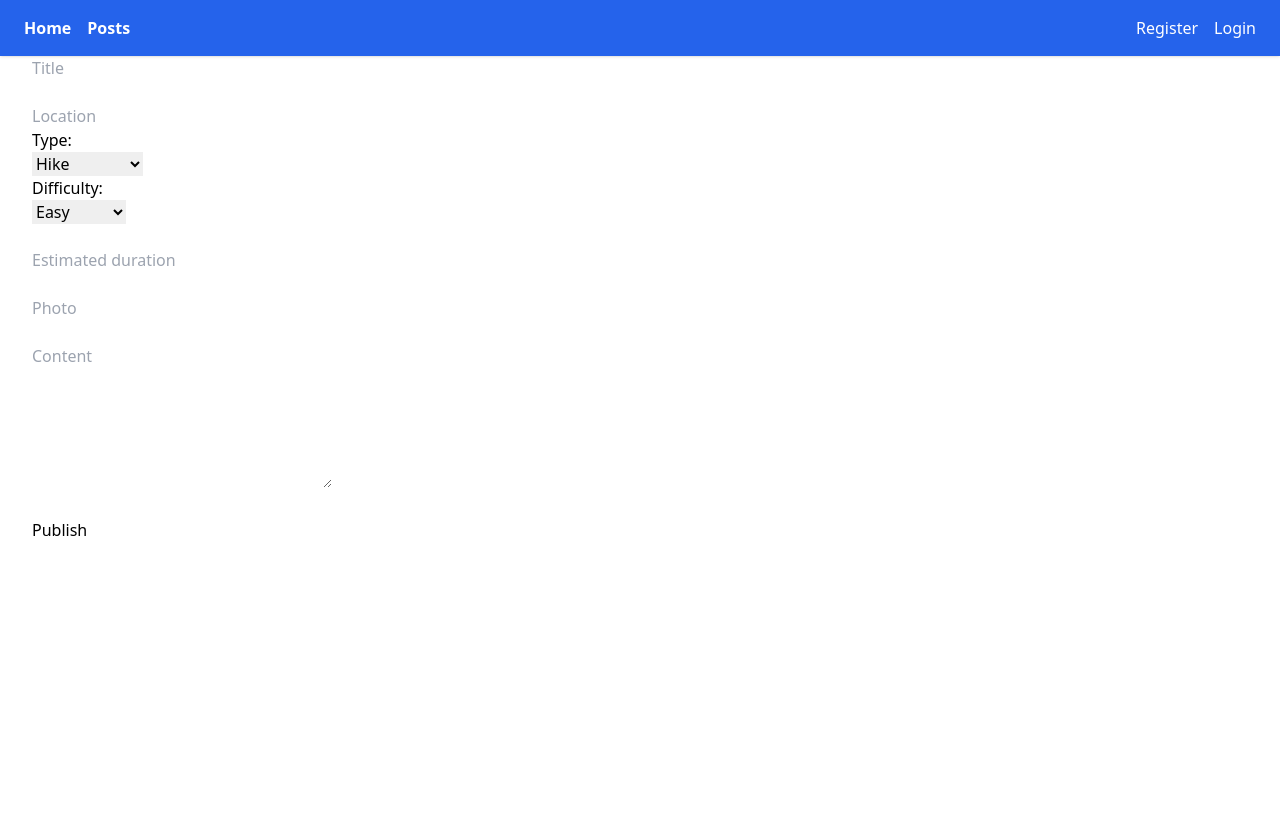
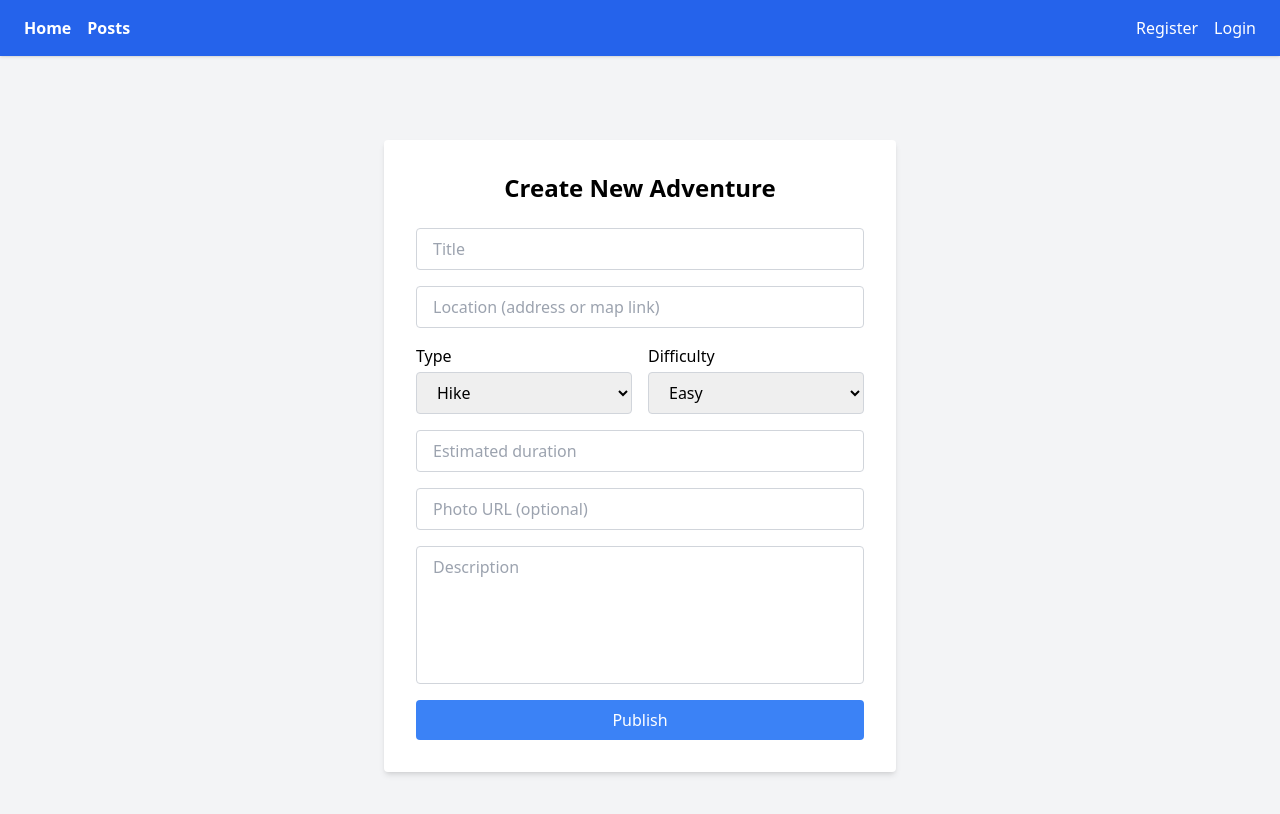
Before and after one commit to branisted/ROam, a React (Vite) app in the folder frontend/: page /add-post in a window 1280 px wide. Shown: the top 814 px of the page. Built offline with nearby package versions, Linux system fonts and the light colour scheme.

Commit message:
Styled AddPost and PostList, modified the logic of AuthContext

```diff
--- a/frontend/src/App.jsx
+++ b/frontend/src/App.jsx
@@ -5,8 +5,12 @@ import Navbar from './components/Navbar';
 function App() {
     return (
         <BrowserRouter>
-            <Navbar />
-            <AppRoutes />
+            <div className="flex flex-col min-h-screen">
+                <Navbar />
+                <main className="flex-1 overflow-y-auto">
+                    <AppRoutes />
+                </main>
+            </div>
         </BrowserRouter>
     );
 }
--- a/frontend/src/components/Navbar.jsx
+++ b/frontend/src/components/Navbar.jsx
@@ -8,7 +8,7 @@ function Navbar() {
     const userRole = user ? user.role : null;
 
     return (
-        <nav className="fixed top-0 left-0 right-0 z-50 bg-blue-600 px-6 py-3 shadow flex items-center justify-between h-14">
+        <nav className="sticky top-0 left-0 right-0 z-50 bg-blue-600 px-6 py-3 shadow flex items-center justify-between h-14">
             <div className="flex items-center gap-4">
                 <Link to="/" className="text-white font-semibold hover:underline">Home</Link>
                 <Link to="/" className="text-white font-semibold hover:underline">Posts</Link>
--- a/frontend/src/context/AuthContext.jsx
+++ b/frontend/src/context/AuthContext.jsx
@@ -11,7 +11,7 @@ export function AuthProvider({ children }) {
     }, []);
 
     const login = (userData) => {
-        localStorage.setItem("user", userData);
+        localStorage.setItem("user", JSON.stringify(userData));
         setUser(userData);
     };
 
--- a/frontend/src/pages/AddPost.jsx
+++ b/frontend/src/pages/AddPost.jsx
@@ -5,8 +5,8 @@ import { useNavigate } from 'react-router-dom';
 function AddPost() {
     const [title, setTitle] = useState('');
     const [location, setLocation] = useState('');
-    const [type, setType] = useState('');
-    const [difficulty, setDifficulty] = useState('');
+    const [type, setType] = useState('hike');
+    const [difficulty, setDifficulty] = useState('easy');
     const [estimated_duration, setEstimatedDuration] = useState('');
     const [photo, setPhoto] = useState('');
     const [description, setDescription] = useState('');
@@ -16,7 +16,7 @@ function AddPost() {
     const handleSubmit = async e => {
         e.preventDefault();
         try {
-            const author_id = JSON.parse(localStorage.getItem('user')).id; // 🔐 Replace this with the actual user ID (from context or login)
+            const author_id = JSON.parse(localStorage.getItem('user')).id;
             await axios.post('http://localhost:3001/api/posts', {
                 title,
                 location,
@@ -34,68 +34,88 @@ function AddPost() {
     };
 
     return (
-        <div style={{ padding: '2rem' }}>
-            <h2>Create New Post</h2>
-            <form onSubmit={handleSubmit}>
+        <div className="flex items-center justify-center min-h-screen bg-gray-100">
+            <div className="bg-white p-8 rounded shadow-md w-full max-w-lg">
+                <h2 className="text-2xl font-bold mb-6 text-center">Create New Adventure</h2>
+                <form onSubmit={handleSubmit} className="flex flex-col gap-4">
                     <input
                         type="text"
                         placeholder="Title"
                         value={title}
                         onChange={e => setTitle(e.target.value)}
                         required
-                /><br/><br/>
+                        className="px-4 py-2 border border-gray-300 rounded focus:outline-none focus:ring-2 focus:ring-blue-400"
+                    />
                     <input
                         type="text"
-                    placeholder="Location"
+                        placeholder="Location (address or map link)"
                         value={location}
                         onChange={e => setLocation(e.target.value)}
                         required
+                        className="px-4 py-2 border border-gray-300 rounded focus:outline-none focus:ring-2 focus:ring-blue-400"
                     />
-                <p>Type:</p>
-                <select name="type"
+                    <div className="flex gap-4">
+                        <div className="flex-1">
+                            <label className="block mb-1 font-medium">Type</label>
+                            <select
+                                name="type"
                                 value={type}
-                        onChange={e => setType(e.target.value)}>
-                    'hike', 'bike ride', 'urban walk', 'nature tour', 'forest trail'
+                                onChange={e => setType(e.target.value)}
+                                className="w-full px-4 py-2 border border-gray-300 rounded focus:outline-none focus:ring-2 focus:ring-blue-400"
+                            >
                                 <option value="hike">Hike</option>
                                 <option value="bike ride">Bike Ride</option>
                                 <option value="urban walk">Urban Walk</option>
                                 <option value="nature tour">Nature Tour</option>
                                 <option value="forest trail">Forest Trail</option>
                             </select>
-                <p>Difficulty:</p>
-                <select name="difficulty"
+                        </div>
+                        <div className="flex-1">
+                            <label className="block mb-1 font-medium">Difficulty</label>
+                            <select
+                                name="difficulty"
                                 value={difficulty}
-                        onChange={e => setDifficulty(e.target.value)}>
+                                onChange={e => setDifficulty(e.target.value)}
+                                className="w-full px-4 py-2 border border-gray-300 rounded focus:outline-none focus:ring-2 focus:ring-blue-400"
+                            >
                                 <option value="easy">Easy</option>
                                 <option value="moderate">Moderate</option>
                                 <option value="hard">Hard</option>
                             </select>
-                <br/><br/>
+                        </div>
+                    </div>
                     <input
                         type="text"
                         placeholder="Estimated duration"
                         value={estimated_duration}
                         onChange={e => setEstimatedDuration(e.target.value)}
                         required
-                /><br/><br/>
+                        className="px-4 py-2 border border-gray-300 rounded focus:outline-none focus:ring-2 focus:ring-blue-400"
+                    />
                     <input
-                    type="upload"
-                    placeholder="Photo"
+                        type="text"
+                        placeholder="Photo URL (optional)"
                         value={photo}
                         onChange={e => setPhoto(e.target.value)}
-                    required
-                /><br/><br/>
+                        className="px-4 py-2 border border-gray-300 rounded focus:outline-none focus:ring-2 focus:ring-blue-400"
+                    />
                     <textarea
-                    placeholder="Content"
+                        placeholder="Description"
                         value={description}
                         onChange={e => setDescription(e.target.value)}
-                    rows="6"
-                    style={{ width: '300px' }}
+                        rows="5"
                         required
-                /><br/><br/>
-                <button type="submit">Publish</button>
+                        className="px-4 py-2 border border-gray-300 rounded focus:outline-none focus:ring-2 focus:ring-blue-400 resize-none"
+                    />
+                    <button
+                        type="submit"
+                        className="bg-blue-500 text-white py-2 rounded hover:bg-blue-600 transition"
+                    >
+                        Publish
+                    </button>
                 </form>
-            {error && <p style={{ color: 'red' }}>{error}</p>}
+                {error && <p className="text-red-500 mt-4 text-center">{error}</p>}
+            </div>
         </div>
     );
 }
```
Also changed, not shown: frontend/src/pages/PostList.jsx (+66 -11 lines). Lines whose indentation alone changed are shown as unchanged.
